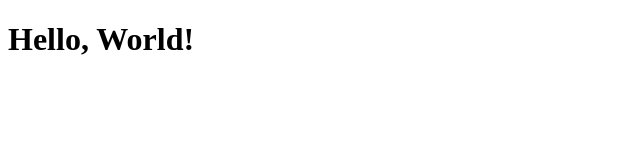
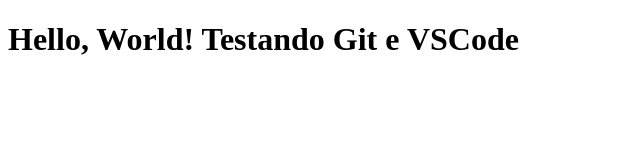
Before and after one commit to andersonrafhael/Teste, a plain HTML site: page index.html in a window 1280 px wide. Shown: the whole page, without its empty margins (0-640 px from the left). Drawn offline with Linux system fonts and the light colour scheme.

Commit message:
Update index.html

```diff
--- a/index.html
+++ b/index.html
@@ -8,7 +8,7 @@
 </head>
 <body>
     <h1>
-        Hello, World!
+        Hello, World! Testando Git e VSCode
     </h1>
 </body>
 </html>
```
